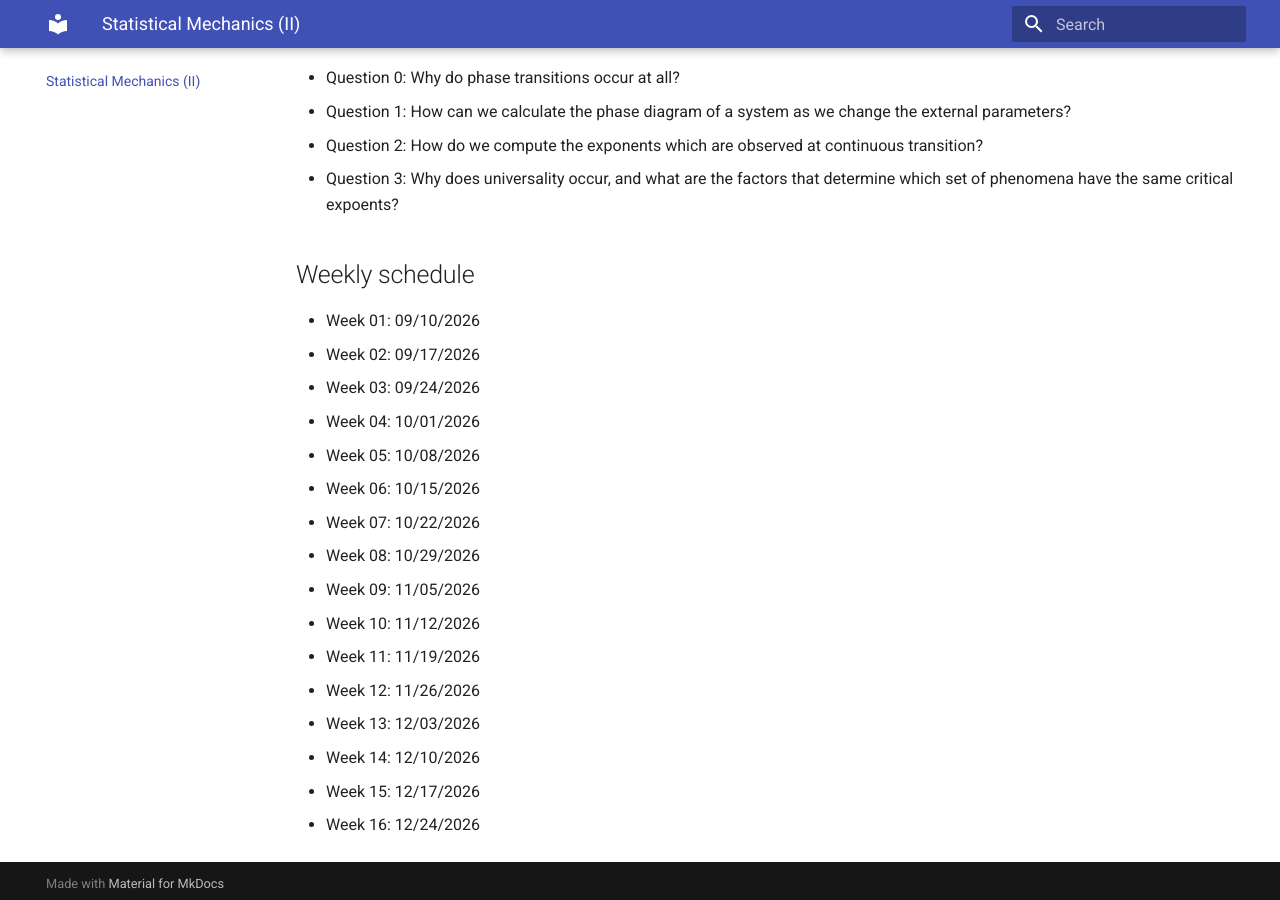
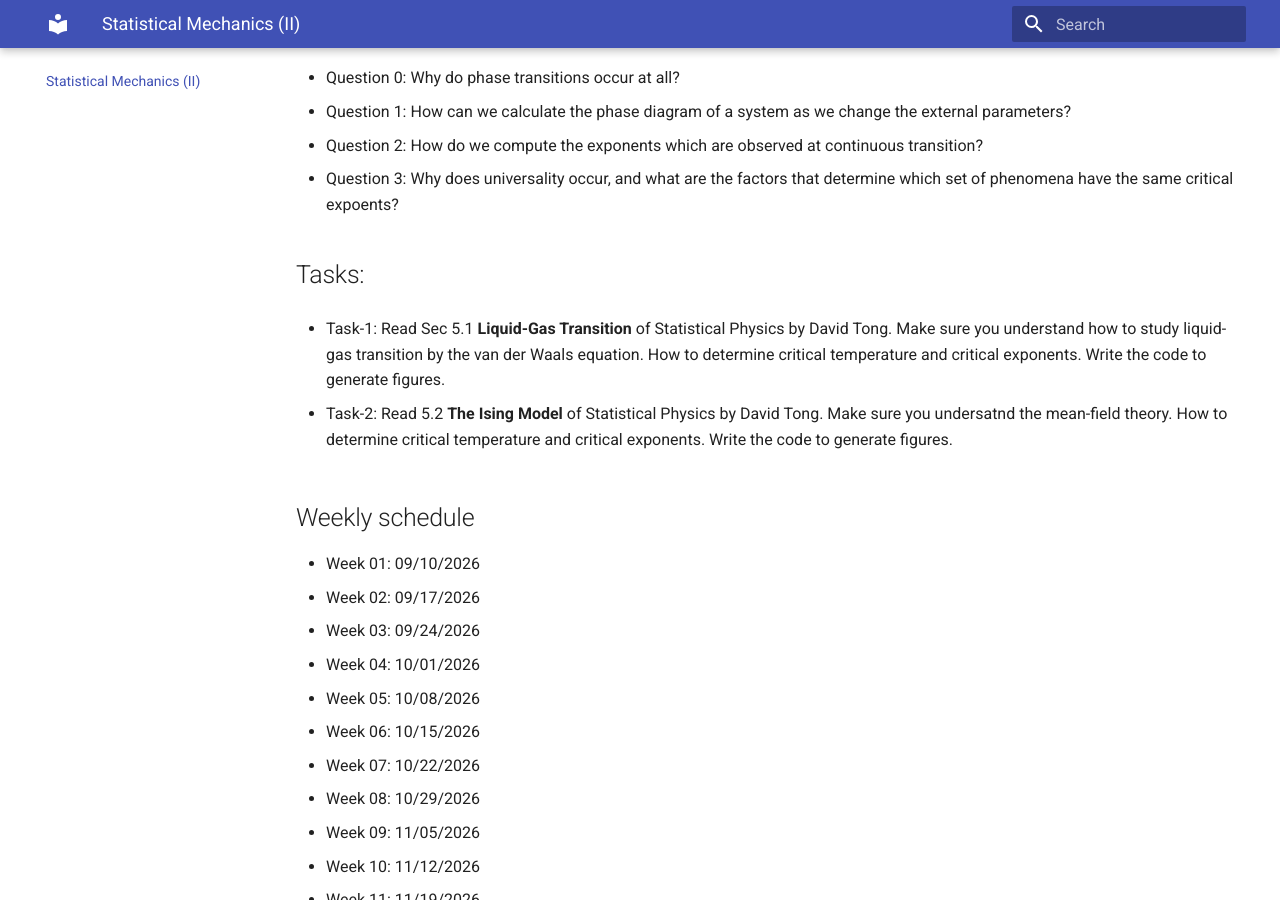
Before and after one commit to pcchen/pcchen.github.io, an MkDocs documentation site: the page built from docs/teaching/11510PHYS522000.md, in a window 1280 px wide and 900 px high, scrolled down 1223 px. Built offline with MkDocs 1.6.1 and Material for MkDocs 9.7.7, drawn with Linux system fonts in a browser that asks for light colours.

Commit message:
add Tasks-1,2 for SM-2

```diff
--- a/docs/teaching/11510PHYS522000.md
+++ b/docs/teaching/11510PHYS522000.md
@@ -30,6 +30,14 @@ We will roughly follow the chatper structure of N. D. Goldenfeld's *Lectures on
 * Question 2: How do we compute the exponents which are observed at continuous transition?
 * Question 3: Why does universality occur, and what are the factors that determine which set of phenomena have the same critical expoents?
 
+## Tasks:
+* Task-1: Read Sec 5.1 **Liquid-Gas Transition** of Statistical Physics by David Tong.
+Make sure you understand how to study liquid-gas transition by the van der Waals equation. How to determine critical temperature and critical exponents. Write the code to generate figures.
+
+* Task-2: Read 5.2 **The Ising Model** of Statistical Physics by David Tong.
+Make sure you undersatnd the mean-field theory. How to determine critical temperature and critical exponents. Write the code to generate figures.
+
+
 ## Weekly schedule
 * Week 01: 09/10/2026
 * Week 02: 09/17/2026
```
